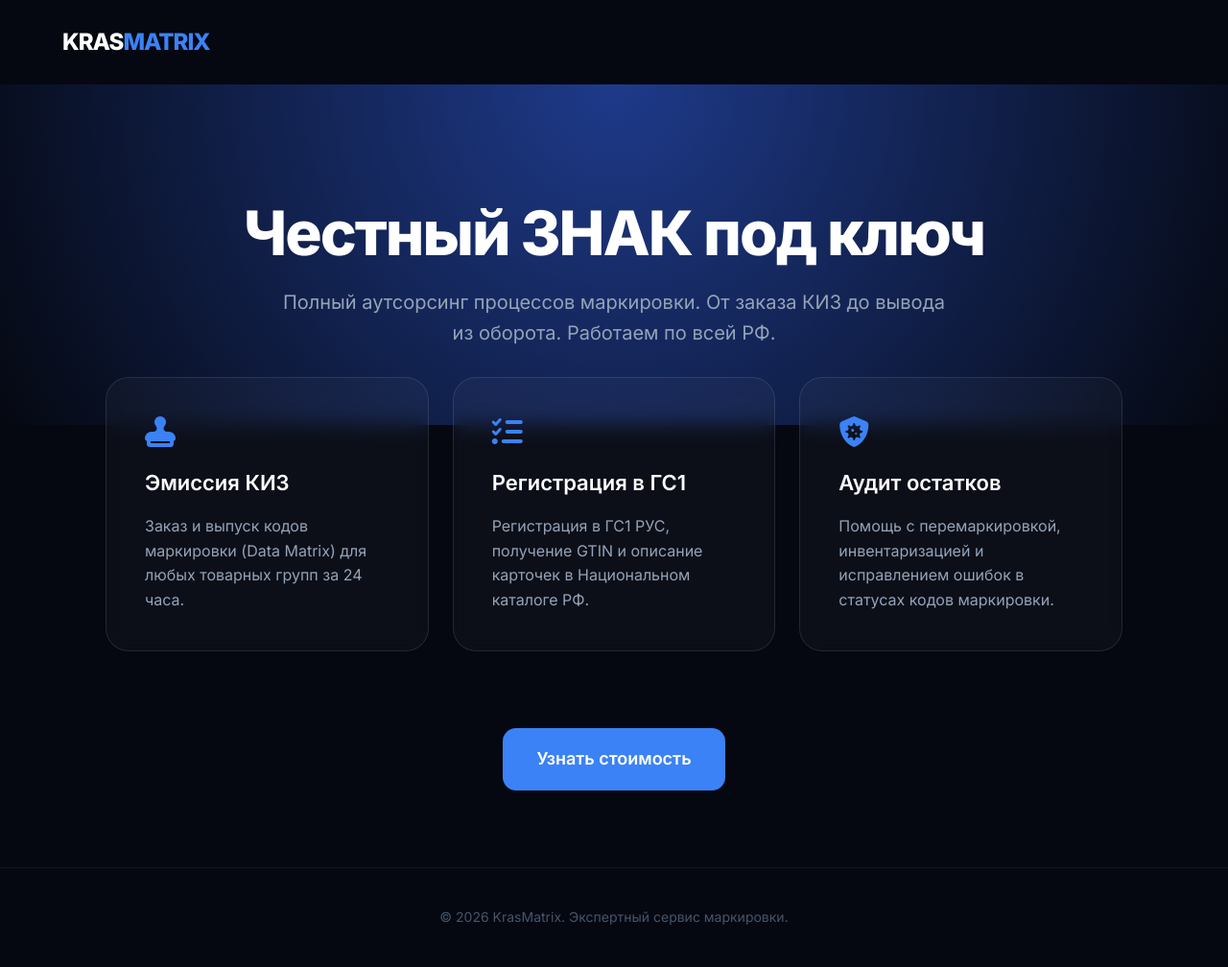
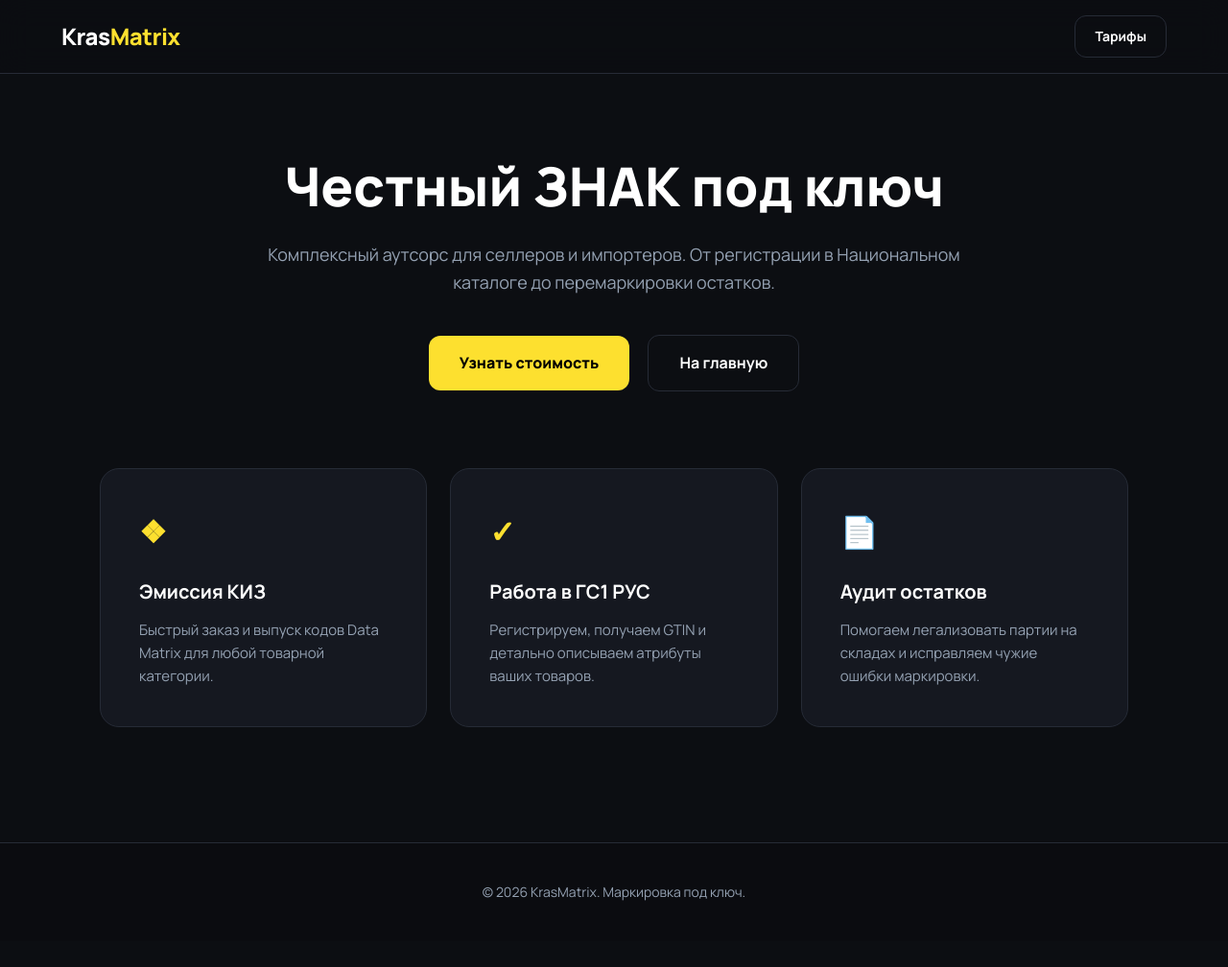
Before and after one commit to Didmeistris/landing, a plain HTML site: page chestny-znak/index.html in a window 1280 px wide. Shown: the whole page at 96% size. After the commit the page ends 981 px from the top, so only its background shows below. Drawn offline with Linux system fonts and the light colour scheme.

Commit message:
Update index.html

```diff
--- a/chestny-znak/index.html
+++ b/chestny-znak/index.html
@@ -4,60 +4,66 @@
     <meta charset="UTF-8">
     <meta name="viewport" content="width=device-width, initial-scale=1.0">
     <title>Честный ЗНАК под ключ | KrasMatrix</title>
-    <link href="https://fonts.googleapis.com/css2?family=Inter:wght@400;600;800&display=swap" rel="stylesheet">
-    <link rel="stylesheet" href="https://cdnjs.cloudflare.com/ajax/libs/font-awesome/6.5.1/css/all.min.css">
+    <link rel="preconnect" href="https://fonts.googleapis.com">
+    <link rel="preconnect" href="https://fonts.gstatic.com" crossorigin>
+    <link href="https://fonts.googleapis.com/css2?family=Manrope:wght@400;500;600;700;800&display=swap" rel="stylesheet">
     <style>
-        :root { --accent: #3b82f6; --bg: #0f172a; --card-bg: rgba(255, 255, 255, 0.03); }
-        /* Используй те же стили, что в первом блоке, изменив только --accent */
-        * { margin: 0; padding: 0; box-sizing: border-box; }
-        body { font-family: 'Inter', sans-serif; background-color: #050811; color: #fff; line-height: 1.6; }
-        header { padding: 25px; display: flex; justify-content: space-between; align-items: center; max-width: 1200px; margin: 0 auto; }
-        .logo { font-weight: 800; font-size: 24px; letter-spacing: -1px; text-decoration: none; color: #fff; }
-        .logo span { color: var(--accent); }
-        .hero { padding: 120px 20px 80px; text-align: center; background: radial-gradient(circle at top, #1e3a8a 0%, #050811 100%); }
-        .hero h1 { font-size: clamp(32px, 6vw, 64px); font-weight: 800; margin-bottom: 20px; letter-spacing: -2px; line-height: 1.1; }
-        .hero p { font-size: 20px; color: #94a3b8; max-width: 700px; margin: 0 auto; }
-        .container { max-width: 1100px; margin: 0 auto; padding: 0 20px; }
-        .grid { display: grid; grid-template-columns: repeat(auto-fit, minmax(300px, 1fr)); gap: 25px; margin-top: -50px; }
-        .card { background: var(--card-bg); border: 1px solid rgba(255,255,255,0.1); backdrop-filter: blur(10px); padding: 40px; border-radius: 24px; transition: 0.3s; }
-        .card:hover { border-color: var(--accent); transform: translateY(-5px); background: rgba(255,255,255,0.05); }
-        .card i { font-size: 32px; color: var(--accent); margin-bottom: 20px; display: block; }
-        .card h3 { font-size: 22px; margin-bottom: 15px; font-weight: 600; }
-        .card p { color: #94a3b8; font-size: 16px; }
-        .cta { text-align: center; padding: 80px 20px; }
-        .btn { background: var(--accent); color: #fff; padding: 18px 35px; border-radius: 14px; text-decoration: none; font-weight: 600; font-size: 18px; transition: 0.3s; display: inline-block; }
-        .btn:hover { opacity: 0.9; transform: scale(1.02); box-shadow: 0 10px 25px rgba(59, 130, 246, 0.3); }
-        footer { padding: 40px; text-align: center; color: #475569; font-size: 14px; border-top: 1px solid rgba(255,255,255,0.05); }
+        :root { --bg-main: #0c0e12; --bg-card: #151820; --bg-hover: #1e222d; --border-color: #262b36; --text-main: #ffffff; --text-muted: #94a1b2; --cz-yellow: #FDE02F; }
+        * { box-sizing: border-box; margin: 0; padding: 0; }
+        body { font-family: 'Manrope', sans-serif; background-color: var(--bg-main); color: var(--text-main); line-height: 1.6; -webkit-font-smoothing: antialiased; }
+        .header-wrapper { position: fixed; top: 0; left: 0; right: 0; z-index: 1000; background: rgba(12, 14, 18, 0.85); backdrop-filter: blur(16px); border-bottom: 1px solid var(--border-color); }
+        nav { padding: 16px 5%; display: flex; justify-content: space-between; align-items: center; max-width: 1400px; margin: 0 auto; }
+        .nav-logo { font-size: 24px; font-weight: 800; color: #fff; text-decoration: none; letter-spacing: -0.5px; }
+        .nav-logo span { color: var(--cz-yellow); }
+        .hero-inner { padding: 160px 5% 80px; text-align: center; max-width: 900px; margin: 0 auto; }
+        .hero-inner h1 { font-size: clamp(32px, 5vw, 56px); font-weight: 800; margin-bottom: 24px; line-height: 1.2; }
+        .hero-inner p { font-size: 18px; color: var(--text-muted); margin-bottom: 40px; }
+        .features-grid { display: grid; grid-template-columns: repeat(auto-fit, minmax(300px, 1fr)); gap: 24px; padding: 0 5% 80px; max-width: 1200px; margin: 0 auto; }
+        .feature-card { background: var(--bg-card); border: 1px solid var(--border-color); border-radius: 20px; padding: 40px; transition: transform 0.3s, border-color 0.3s; }
+        .feature-card:hover { transform: translateY(-5px); border-color: var(--cz-yellow); box-shadow: 0 10px 30px rgba(253, 224, 47, 0.05); }
+        .feature-icon { font-size: 32px; color: var(--cz-yellow); margin-bottom: 20px; font-weight: 800; }
+        .feature-card h3 { font-size: 20px; font-weight: 700; margin-bottom: 12px; }
+        .feature-card p { font-size: 15px; color: var(--text-muted); }
+        .btn-main { display: inline-flex; align-items: center; justify-content: center; padding: 16px 32px; font-size: 16px; font-weight: 800; color: #000; background: var(--cz-yellow); border-radius: 12px; text-decoration: none; transition: 0.3s; }
+        .btn-main:hover { background: #ffea5c; box-shadow: 0 8px 24px rgba(253, 224, 47, 0.3); }
+        .btn-outline { display: inline-flex; align-items: center; justify-content: center; padding: 16px 32px; font-size: 16px; font-weight: 700; color: #fff; background: transparent; border: 1px solid var(--border-color); border-radius: 12px; text-decoration: none; margin-left: 16px; transition: 0.3s; }
+        .btn-outline:hover { background: var(--bg-hover); border-color: var(--text-muted); }
+        footer { border-top: 1px solid var(--border-color); padding: 40px 5%; text-align: center; color: var(--text-muted); font-size: 14px; margin-top: 40px; background: #0b0c10; }
     </style>
 </head>
 <body>
-    <header><a href="/" class="logo">KRAS<span>MATRIX</span></a></header>
-    <section class="hero">
-        <div class="container">
-            <h1>Честный ЗНАК под ключ</h1>
-            <p>Полный аутсорсинг процессов маркировки. От заказа КИЗ до вывода из оборота. Работаем по всей РФ.</p>
+    <div class="header-wrapper">
+        <nav>
+            <a href="/" class="nav-logo">Kras<span>Matrix</span></a>
+            <a href="/#pricing" class="btn-outline" style="padding: 10px 20px; font-size: 14px; margin:0;">Тарифы</a>
+        </nav>
+    </div>
+
+    <section class="hero-inner">
+        <h1>Честный ЗНАК под ключ</h1>
+        <p>Комплексный аутсорс для селлеров и импортеров. От регистрации в Национальном каталоге до перемаркировки остатков.</p>
+        <a href="/#pricing" class="btn-main">Узнать стоимость</a>
+        <a href="/" class="btn-outline">На главную</a>
+    </section>
+
+    <div class="features-grid">
+        <div class="feature-card">
+            <div class="feature-icon">❖</div>
+            <h3>Эмиссия КИЗ</h3>
+            <p>Быстрый заказ и выпуск кодов Data Matrix для любой товарной категории.</p>
         </div>
-    </section>
-    <div class="container">
-        <div class="grid">
-            <div class="card">
-                <i class="fa-solid fa-stamp"></i>
-                <h3>Эмиссия КИЗ</h3>
-                <p>Заказ и выпуск кодов маркировки (Data Matrix) для любых товарных групп за 24 часа.</p>
-            </div>
-            <div class="card">
-                <i class="fa-solid fa-list-check"></i>
-                <h3>Регистрация в ГС1</h3>
-                <p>Регистрация в ГС1 РУС, получение GTIN и описание карточек в Национальном каталоге РФ.</p>
-            </div>
-            <div class="card">
-                <i class="fa-solid fa-shield-virus"></i>
-                <h3>Аудит остатков</h3>
-                <p>Помощь с перемаркировкой, инвентаризацией и исправлением ошибок в статусах кодов маркировки.</p>
-            </div>
+        <div class="feature-card">
+            <div class="feature-icon">✓</div>
+            <h3>Работа в ГС1 РУС</h3>
+            <p>Регистрируем, получаем GTIN и детально описываем атрибуты ваших товаров.</p>
+        </div>
+        <div class="feature-card">
+            <div class="feature-icon">📄</div>
+            <h3>Аудит остатков</h3>
+            <p>Помогаем легализовать партии на складах и исправляем чужие ошибки маркировки.</p>
         </div>
     </div>
-    <section class="cta"><a href="/#pricing" class="btn">Узнать стоимость</a></section>
-    <footer>© 2026 KrasMatrix. Экспертный сервис маркировки.</footer>
+
+    <footer>© 2026 KrasMatrix. Маркировка под ключ.</footer>
 </body>
 </html>
```
